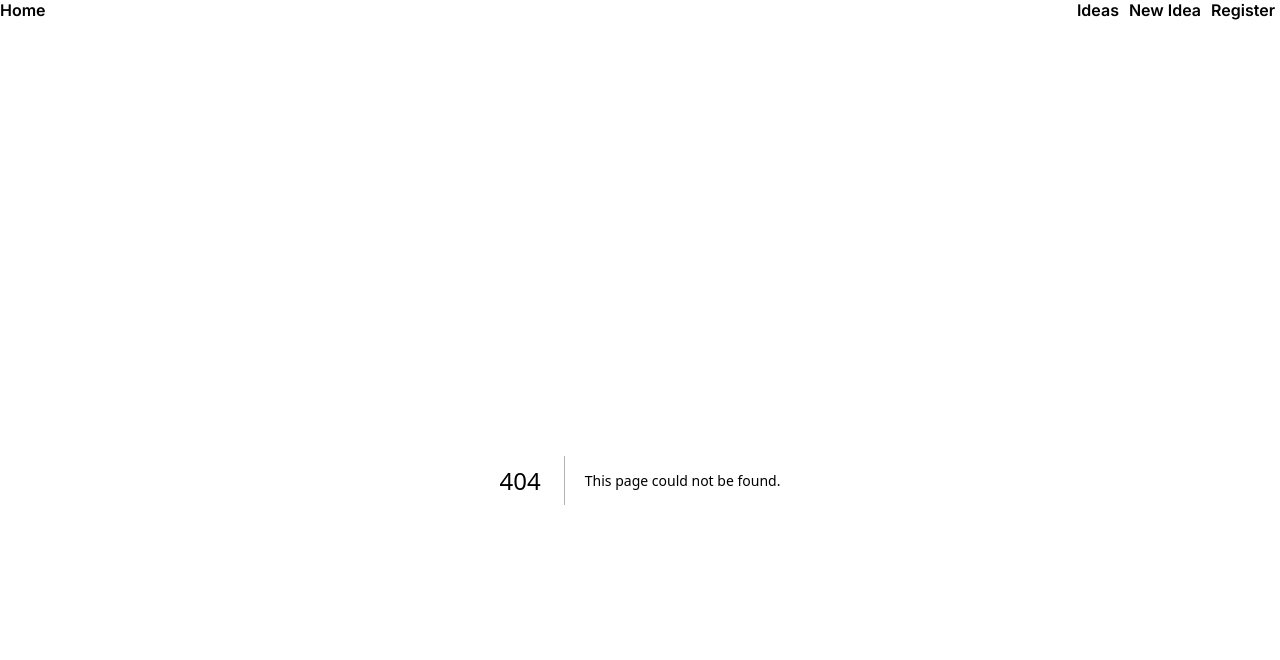
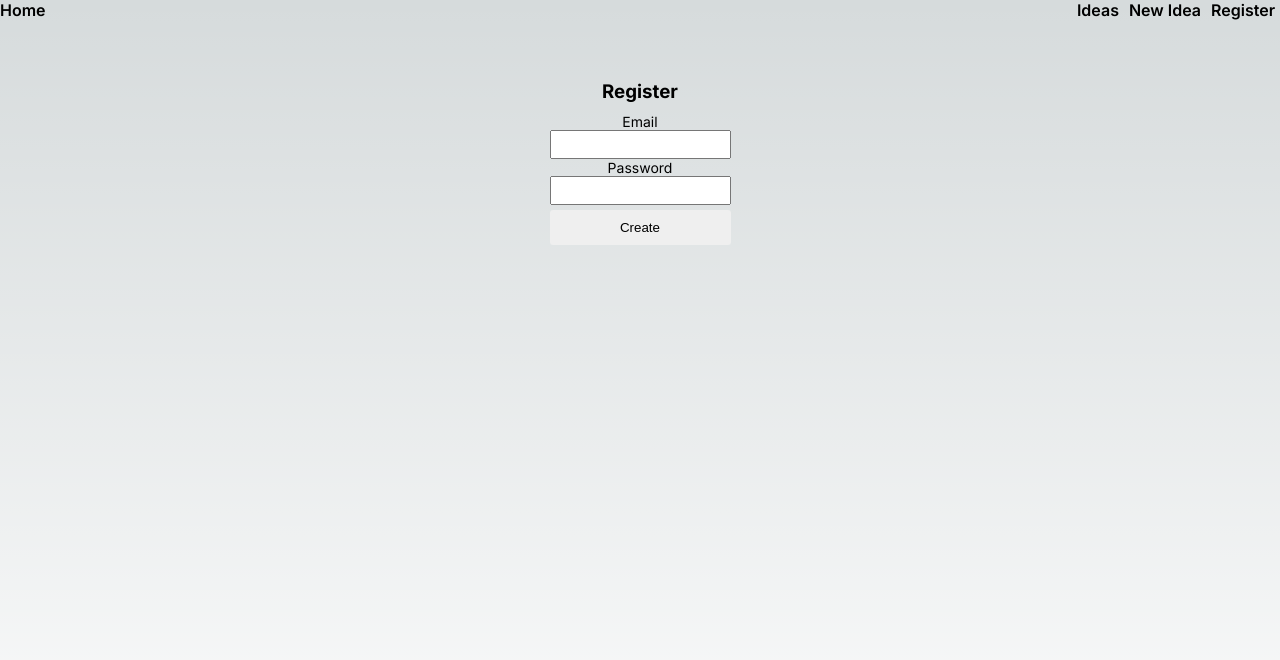
Before and after one commit to AmaurySemery/next_app_ideas, a Next.js app: page /register in a window 1280 px wide. Before the commit this address had no page. Shown: the top 660 px of the page. Built offline with nearby package versions, Linux system fonts and the light colour scheme.

Commit message:
Formulaire de création de compte utilisateur

```diff
--- /dev/null
+++ b/app/components/RegisterForm.jsx
@@ -0,0 +1,64 @@
+'use client';
+
+import { defaultHead } from "next/head";
+import { useState } from "react";
+
+async function registerUser(data) {
+    const URL = 'http://localhost:3000/api/auth';
+    const options = {
+        method: 'POST',
+        headers: {
+            'Content-Type': 'application/json'
+        },
+        body: JSON.stringify(data)
+    }
+    const response = await fetch(URL, options);
+    return response;
+}
+
+export default function RegisterForm() {
+    const [email, setEmail] = useState('');
+    const [password, setPassword] = useState('');
+    const [message, setMessage] = useState('');
+
+    async function handleSubmit(e) {
+        e.preventDefault();
+        const response = await registerUser({email, password, task: 'register'})
+        const responseJson = await response.json();
+        console.log({ responseFromForm: responseJson });
+        if(responseJson.status === 200) {
+            setEmail('');
+            setPassword('');
+            setMessage(`${responseJson.message}`);
+            setTimeout(() => {
+                setMessage('')
+            }, 2000)
+        } else {
+            setMessage('Something went wrong');
+        }
+    }
+
+    return (
+      <>
+        <div className="form-container">
+          <form className="form" onSubmit={handleSubmit}>
+            <label htmlFor="email">Email</label>
+            <input
+              type="text"
+              id="email"
+              value={email}
+              onInput={(e) => setEmail(e.target.value)}
+            />
+            <label htmlFor="password">Password</label>
+            <input
+              type="password"
+              id="password"
+              value={password}
+              onInput={(e) => setPassword(e.target.value)}
+            />
+            <input type="submit" value="Create" className="btn" />
+          </form>
+        </div>
+      </>
+    );
+}
--- /dev/null
+++ b/app/register/page.jsx
@@ -0,0 +1,10 @@
+import RegisterForm from "../components/RegisterForm";
+
+export default function Register() {
+    return (
+        <main className="main">
+            <h3>Register</h3>
+            <RegisterForm />
+        </main>
+    )
+}
```
